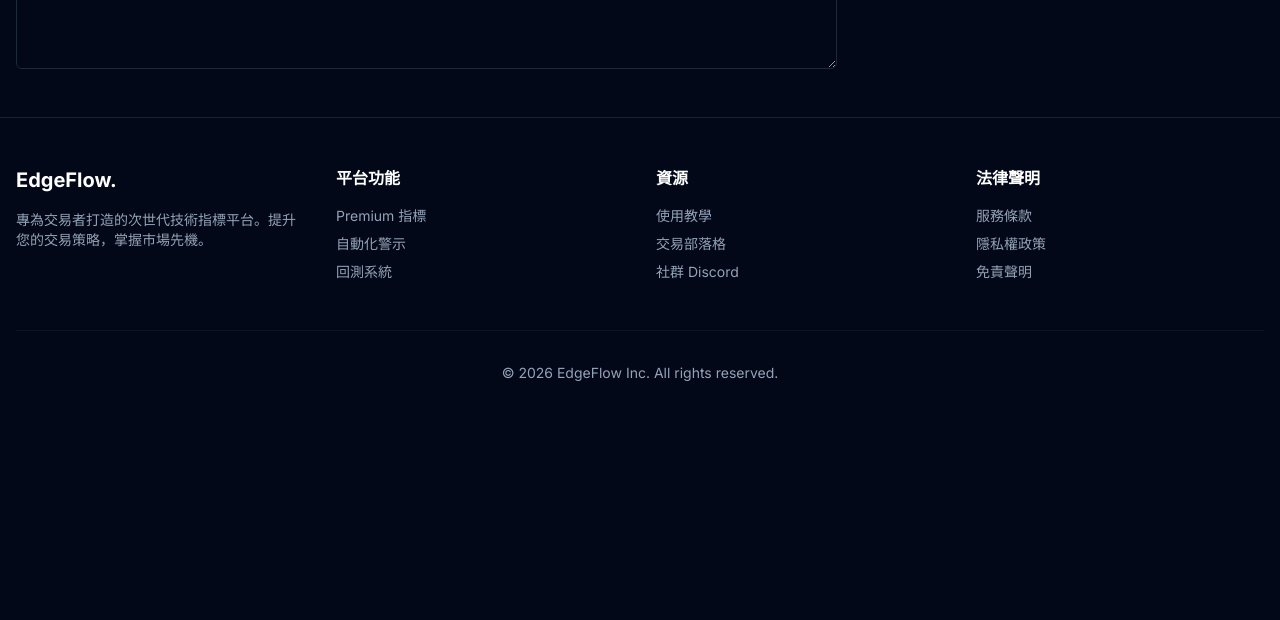
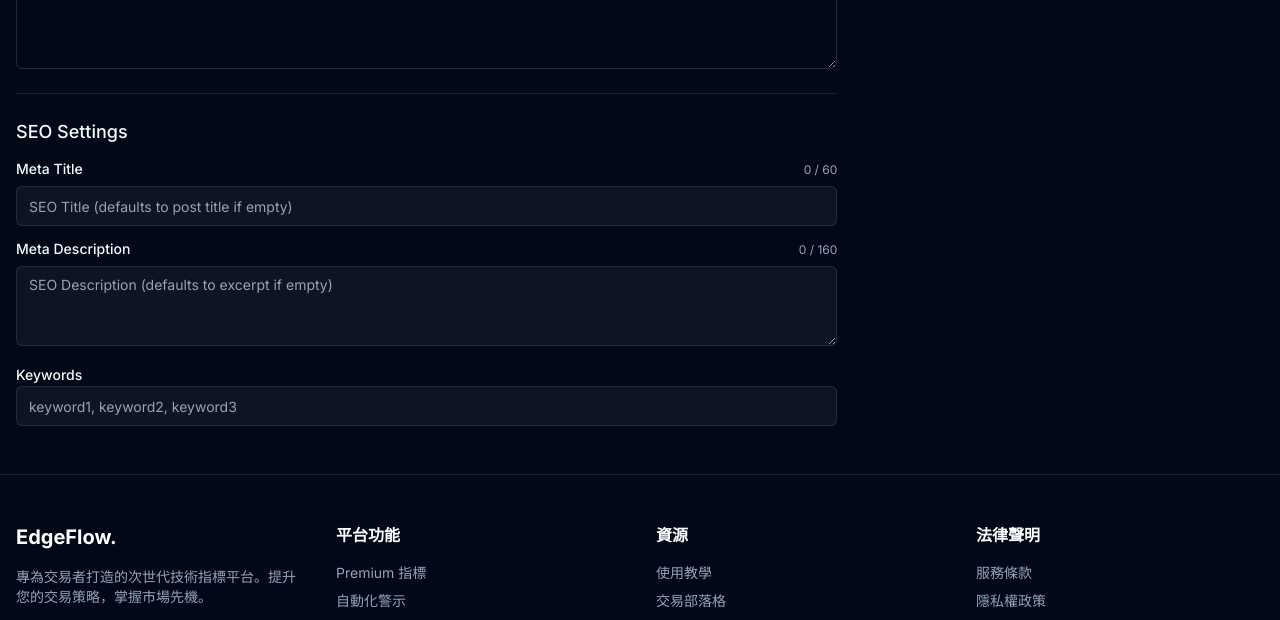
Before and after one commit to hkg945/edgeflow, a Next.js app: page /1/dashboard/blog/new in a window 1280 px wide. Shown: the part 918-1538 px from the top of the page. Before the commit the page ends 1349 px from the top, so only its background shows below. Built offline with nearby package versions, Linux system fonts and the light colour scheme; no server answers.

Commit message:
feat: add seo metadata fields to blog post form and public page

```diff
--- a/src/app/[locale]/blog/[slug]/page.tsx
+++ b/src/app/[locale]/blog/[slug]/page.tsx
@@ -6,6 +6,46 @@
 import { Calendar, User, ArrowLeft, Tag } from "lucide-react"
 import { Link } from "@/i18n/routing"
 import { Button } from "@/components/ui/button"
+import { Metadata } from "next"
+
+export async function generateMetadata(
+  { params }: { params: Promise<{ locale: string, slug: string }> }
+): Promise<Metadata> {
+  const { locale, slug } = await params
+  const post = getPostBySlug(slug)
+
+  if (!post) {
+    return {}
+  }
+
+  type LangKey = 'en' | 'zh-TW' | 'zh-CN'
+  const currentLang = (['en', 'zh-TW', 'zh-CN'].includes(locale) ? locale : 'en') as LangKey
+
+  const title = post.seo?.title?.[currentLang] || post.title[currentLang]
+  const description = post.seo?.description?.[currentLang] || post.excerpt[currentLang]
+  const keywords = post.seo?.keywords?.[currentLang]
+
+  return {
+    title,
+    description,
+    keywords: keywords ? keywords.split(',').map(k => k.trim()) : undefined,
+    openGraph: {
+      title,
+      description,
+      type: 'article',
+      publishedTime: post.date,
+      authors: [post.author],
+      tags: post.tags,
+      images: post.image ? [post.image] : [],
+    },
+    twitter: {
+      card: 'summary_large_image',
+      title,
+      description,
+      images: post.image ? [post.image] : [],
+    }
+  }
+}
 
 export default async function BlogPostPage({ params }: { params: Promise<{ locale: string, slug: string }> }) {
   const { locale, slug } = await params
--- a/src/app/api/blog/route.ts
+++ b/src/app/api/blog/route.ts
@@ -25,6 +25,7 @@
       title: body.title,
       excerpt: body.excerpt,
       content: body.content,
+      seo: body.seo,
       date: body.date || new Date().toISOString().split('T')[0],
       author: body.author || 'Admin',
       tags: body.tags || []
--- a/src/components/dashboard/blog/BlogPostForm.tsx
+++ b/src/components/dashboard/blog/BlogPostForm.tsx
@@ -26,6 +26,11 @@
     title: { en: '', 'zh-TW': '', 'zh-CN': '' },
     excerpt: { en: '', 'zh-TW': '', 'zh-CN': '' },
     content: { en: '', 'zh-TW': '', 'zh-CN': '' },
+    seo: {
+      title: { en: '', 'zh-TW': '', 'zh-CN': '' },
+      description: { en: '', 'zh-TW': '', 'zh-CN': '' },
+      keywords: { en: '', 'zh-TW': '', 'zh-CN': '' },
+    },
     date: new Date().toISOString().split('T')[0],
     author: 'Admin',
     tags: []
@@ -45,6 +50,26 @@
         [lang]: value
       }
     }))
+  }
+
+  const handleSeoChange = (field: 'title' | 'description' | 'keywords', lang: string, value: string) => {
+    setFormData(prev => {
+      const currentSeo = prev.seo || {
+        title: { en: '', 'zh-TW': '', 'zh-CN': '' },
+        description: { en: '', 'zh-TW': '', 'zh-CN': '' },
+        keywords: { en: '', 'zh-TW': '', 'zh-CN': '' },
+      }
+      return {
+        ...prev,
+        seo: {
+          ...currentSeo,
+          [field]: {
+            ...currentSeo[field],
+            [lang]: value
+          }
+        }
+      }
+    })
   }
 
   const handleSubmit = async (e: React.FormEvent) => {
@@ -136,6 +161,52 @@
                     placeholder="# Your content here..."
                   />
                 </div>
+
+                <div className="pt-6 border-t border-white/10 mt-6">
+                  <h3 className="text-lg font-medium mb-4">SEO Settings</h3>
+
+                  <div className="space-y-4">
+                    <div className="space-y-2">
+                      <div className="flex justify-between">
+                        <Label>Meta Title</Label>
+                        <span className="text-xs text-muted-foreground">
+                          {formData.seo?.title?.[lang as keyof typeof formData.title]?.length || 0} / 60
+                        </span>
+                      </div>
+                      <Input
+                        value={formData.seo?.title?.[lang as keyof typeof formData.title] || ''}
+                        onChange={(e) => handleSeoChange('title', lang, e.target.value)}
+                        className="bg-white/5 border-white/10"
+                        placeholder="SEO Title (defaults to post title if empty)"
+                      />
+                    </div>
+
+                    <div className="space-y-2">
+                      <div className="flex justify-between">
+                        <Label>Meta Description</Label>
+                        <span className="text-xs text-muted-foreground">
+                          {formData.seo?.description?.[lang as keyof typeof formData.title]?.length || 0} / 160
+                        </span>
+                      </div>
+                      <Textarea
+                        value={formData.seo?.description?.[lang as keyof typeof formData.title] || ''}
+                        onChange={(e) => handleSeoChange('description', lang, e.target.value)}
+                        className="bg-white/5 border-white/10 h-20"
+                        placeholder="SEO Description (defaults to excerpt if empty)"
+                      />
+                    </div>
+
+                    <div className="space-y-2">
+                      <Label>Keywords</Label>
+                      <Input
+                        value={formData.seo?.keywords?.[lang as keyof typeof formData.title] || ''}
+                        onChange={(e) => handleSeoChange('keywords', lang, e.target.value)}
+                        className="bg-white/5 border-white/10"
+                        placeholder="keyword1, keyword2, keyword3"
+                      />
+                    </div>
+                  </div>
+                </div>
               </TabsContent>
             ))}
           </Tabs>
--- a/src/lib/blog.ts
+++ b/src/lib/blog.ts
@@ -20,6 +20,23 @@
     en: string
     'zh-TW': string
     'zh-CN': string
+  }
+  seo?: {
+    title: {
+      en: string
+      'zh-TW': string
+      'zh-CN': string
+    }
+    description: {
+      en: string
+      'zh-TW': string
+      'zh-CN': string
+    }
+    keywords: {
+      en: string
+      'zh-TW': string
+      'zh-CN': string
+    }
   }
   date: string
   author: string
```
